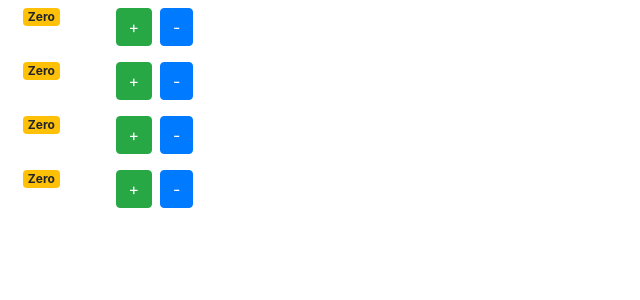
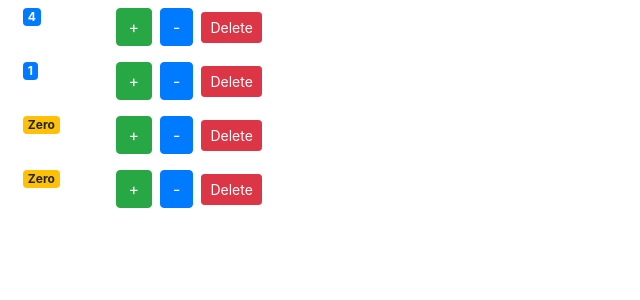
Before and after one commit to mabbasidesign/Counter, a React (Create React App) app in the folder counter/: page / in a window 1280 px wide. Shown: the top 300 px of the page, without its empty margins (0-640 px from the left). Built offline with nearby package versions, Linux system fonts and the light colour scheme.

Commit message:
Add delete button

```diff
--- a/counter/src/components/counter.jsx
+++ b/counter/src/components/counter.jsx
@@ -2,27 +2,26 @@ import React, { Component } from 'react';
 
 class Counter extends Component {
     state = {
-
-        count: 0,
+        value: this.props.counter.value,
      }
 
      getClasses(){
         let classes = "badge m-2 badge-";
-        classes += (this.state.count === 0)? "warning": "primary";
+        classes += (this.state.value === 0)? "warning": "primary";
         return classes;
     }
 
     fromCount(){
-        const { count } = this.state;
-        return (count === 0)? "Zero": count;
+        const { value } = this.state;
+        return (value === 0)? "Zero": value;
     }
 
-    handleIncrement = () =>{
-        this.setState({ count: this.state.count + 1 })
+    handleIncrement = () => {
+        this.setState({ value: this.state.value + 1 })
     }
 
-    handleDecrement = () =>{
-        this.setState({ count: this.state.count - 1 })
+    handleDecrement = () => {
+        this.setState({ value: this.state.value - 1 })
     }
 
     render() {
@@ -34,6 +33,7 @@ class Counter extends Component {
                 <div className="col">
                     <button className="btn btn-success m-2" onClick={ () => this.handleIncrement() }>+</button>
                     <button className="btn btn-primary"onClick={ () => this.handleDecrement()}>-</button>
+                    <button className="btn btn-danger m-2 btn-sm" onClick={ () => this.props.onDelete(this.props.counter.id) }>Delete</button>
                 </div>
             </div>
          );
--- a/counter/src/components/counters.jsx
+++ b/counter/src/components/counters.jsx
@@ -11,10 +11,22 @@ class Counters extends Component {
         ],
      }
 
+    handleDelete = counterId => {
+        // console.log("delete clicked", counterId)
+
+        const counters = this.state.counters.filter(c => c.id !== counterId);
+        this.setState({counters});
+    }
+
     render() {
         return (
             <div>
-                {this.state.counters.map( c => <Counter key={c.id} /> )}
+                {this.state.counters.map( c =>
+                <Counter
+                counter={c}
+                value={c.value}
+                onDelete={this.handleDelete} />
+                )}
             </div>
          );
     }
```
